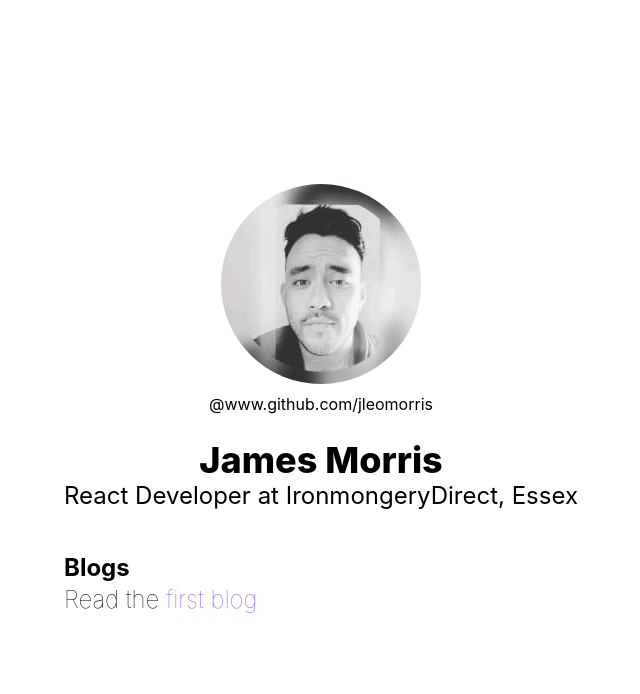
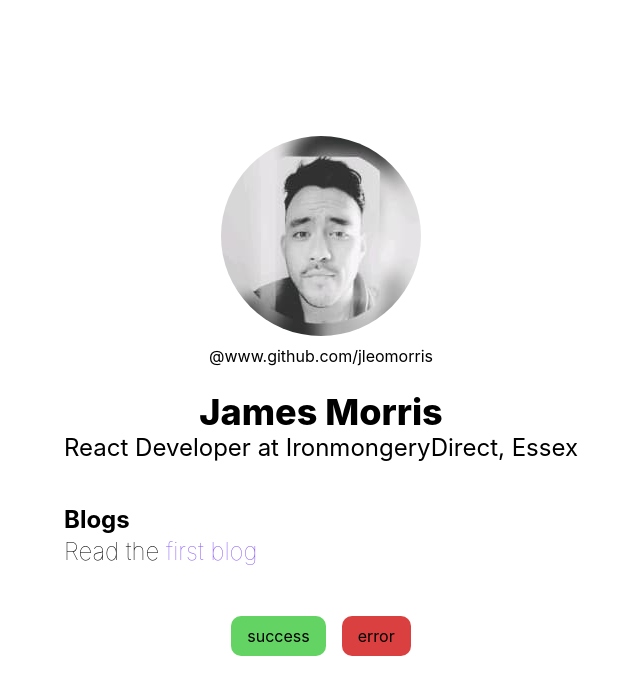
Before and after one commit to jleomorris/next-blog, a Next.js app: page / in a window 1280 px wide. Shown: the top 694 px of the page, without its empty margins (319-959 px from the left). Built offline with nearby package versions, Linux system fonts and the light colour scheme.

Commit message:
Add alert component to homepage

```diff
--- /dev/null
+++ b/components/alert.tsx
@@ -0,0 +1,21 @@
+import cn from 'classnames';
+import styles from '../styles/Alert.module.css';
+
+interface IProps {
+  type: string;
+}
+
+const Alert: React.FC<IProps> = ({ type }) => {
+  return (
+    <button
+      className={cn({
+        [styles.success]: type === 'success',
+        [styles.error]: type === 'error',
+      })}
+    >
+      {type === 'success' ? 'success' : 'error'}
+    </button>
+  );
+};
+
+export default Alert;
--- a/package.json
+++ b/package.json
@@ -11,6 +11,7 @@
   "dependencies": {
     "@reduxjs/toolkit": "^1.6.1",
     "axios": "^0.21.1",
+    "classnames": "^2.3.1",
     "next": "11.1.2",
     "react": "17.0.2",
     "react-dom": "17.0.2",
--- a/pages/index.tsx
+++ b/pages/index.tsx
@@ -3,6 +3,7 @@ import Image from 'next/image';
 import homeStyles from '../styles/Home.module.css';
 import Link from 'next/link';
 import profilePic from '../public/images/profile.jpg';
+import Alert from '../components/alert';
 
 export default function Home() {
   return (
@@ -30,7 +31,7 @@ export default function Home() {
         <h2 className='text-2xl'>
           React Developer at IronmongeryDirect, Essex
         </h2>
-        <div className='mt-10 text-left'>
+        <div className='my-10 text-left'>
           <p className='text-2xl font-bold'>Blogs</p>
           <p className='text-2xl font-thin'>
             Read the{' '}
@@ -39,6 +40,8 @@ export default function Home() {
             </a>
           </p>
         </div>
+        <Alert type='success' />
+        <Alert type='error' />
       </main>
     </div>
   );
--- /dev/null
+++ b/styles/Alert.module.css
@@ -0,0 +1,21 @@
+.success {
+  background: rgb(99, 211, 99);
+  margin: 0.5rem;
+  padding: 0.5rem 1rem;
+  border-radius: 10px;
+}
+
+.success:hover {
+  filter: brightness(0.8);
+}
+
+.error {
+  background: rgb(219, 64, 64);
+  padding: 0.5rem 1rem;
+  margin: 0.5rem;
+  border-radius: 10px;
+}
+
+.error:hover {
+  filter: brightness(0.8);
+}
```
Also changed, not shown: 1 other file (tests, documents, lock files or other folders).
